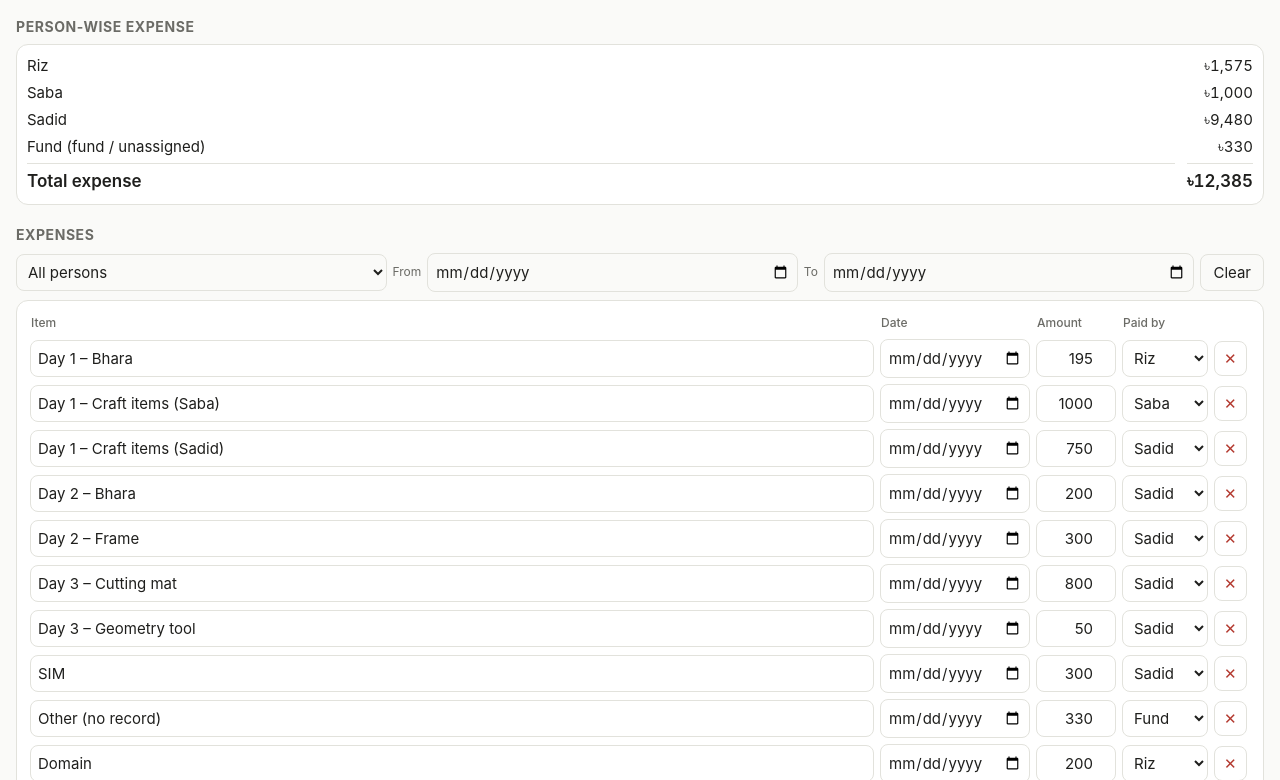
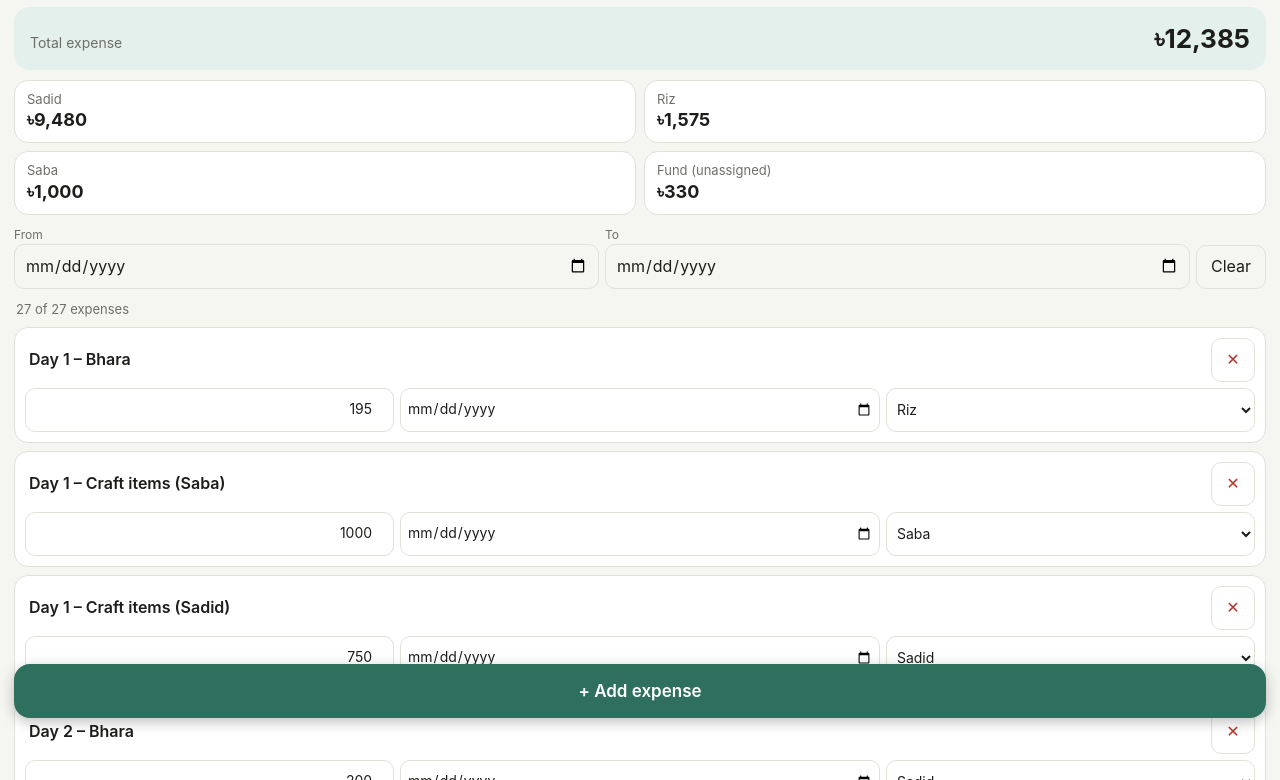
Before and after one commit to riz1h/P, a plain HTML site: page index.html in a window 1280 px wide. Shown: the part 70-850 px from the top of the page. Drawn offline with Linux system fonts and the light colour scheme.

Commit message:
Add files via upload

```diff
--- a/index.html
+++ b/index.html
@@ -3,104 +3,112 @@
 <head>
 <meta charset="utf-8">
 <meta name="viewport" content="width=device-width, initial-scale=1, viewport-fit=cover">
-<title>Expense Overview</title>
+<title>Pazora Expense Overview</title>
 <style>
-:root{--bg:#fafaf8;--card:#fff;--text:#1f1f1d;--mute:#6b6b66;--line:#e2e2dc;--acc:#2f6f5e;--bad:#b3392f;box-sizing:border-box;padding-top:env(safe-area-inset-top,0px);padding-bottom:env(safe-area-inset-bottom,0px);color-scheme:light}
-@media (prefers-color-scheme:dark){:root:not([data-theme="light"]){--bg:#171716;--card:#222221;--text:#ececE8;--mute:#9a9a94;--line:#3a3a37;--acc:#6fc2aa;--bad:#ef8a80;color-scheme:dark}}
-:root[data-theme="dark"]{--bg:#171716;--card:#222221;--text:#ececE8;--mute:#9a9a94;--line:#3a3a37;--acc:#6fc2aa;--bad:#ef8a80;color-scheme:dark}
-html{scroll-padding-top:env(safe-area-inset-top,0px)}
-body{margin:0;background:var(--bg);color:var(--text);font:15px/1.4 -apple-system,system-ui,"Segoe UI",sans-serif;padding:16px}
-h1{font-size:20px;margin:0 0 12px}
-h2{font-size:14px;margin:20px 0 8px;color:var(--mute);text-transform:uppercase;letter-spacing:.04em}
-.card{background:var(--card);border:1px solid var(--line);border-radius:12px;padding:10px;overflow-x:auto}
-table{width:100%;border-collapse:collapse;min-width:500px}
-th{font-size:12px;color:var(--mute);text-align:left;font-weight:500;padding:4px}
-td{padding:3px}
-input,select{width:100%;box-sizing:border-box;font:inherit;color:var(--text);background:transparent;border:1px solid var(--line);border-radius:8px;padding:7px}
-input.n{text-align:right}
-button{font:inherit;color:var(--text);background:transparent;border:1px solid var(--line);border-radius:8px;padding:7px 12px}
-button.add{margin-top:8px;color:var(--acc);border-color:var(--acc)}
-button.x{color:var(--bad);padding:6px 9px}
-.sum{display:grid;grid-template-columns:1fr auto;gap:6px 12px}
-.sum div:nth-child(even){text-align:right;font-variant-numeric:tabular-nums}
-.big{font-weight:600;font-size:17px;border-top:1px solid var(--line);padding-top:6px}
-.neg{color:var(--bad)}.pos{color:var(--acc)}
-.filters{display:flex;gap:6px;flex-wrap:wrap;align-items:center;margin-bottom:8px}.filters select,.filters input{width:auto;flex:1;min-width:120px}.filters span{font-size:12px;color:var(--mute)}
+:root{--bg:#f5f5f2;--card:#fff;--text:#1d1d1b;--mute:#6f6f69;--line:#e1e1da;--acc:#2f6f5e;--accbg:#e3f0eb;--onacc:#fff;--bad:#b3392f;box-sizing:border-box;padding-top:env(safe-area-inset-top,0px);color-scheme:light}
+@media (prefers-color-scheme:dark){:root:not([data-theme="light"]){--bg:#121211;--card:#1e1e1d;--text:#ececE8;--mute:#9a9a94;--line:#333330;--acc:#6fc2aa;--accbg:#223a33;--onacc:#0d1f1a;--bad:#ef8a80;color-scheme:dark}}
+:root[data-theme="dark"]{--bg:#121211;--card:#1e1e1d;--text:#ececE8;--mute:#9a9a94;--line:#333330;--acc:#6fc2aa;--accbg:#223a33;--onacc:#0d1f1a;--bad:#ef8a80;color-scheme:dark}
+*{box-sizing:border-box}
+html{scroll-padding-top:env(safe-area-inset-top,0px);-webkit-text-size-adjust:100%}
+body{margin:0;background:var(--bg);color:var(--text);font:16px/1.35 -apple-system,system-ui,"Segoe UI",Roboto,sans-serif;padding:14px 14px calc(92px + env(safe-area-inset-bottom,0px))}
+h1{font-size:21px;margin:4px 0 2px}
+#st{font-size:12px;color:var(--mute);margin-bottom:12px}
+.total{display:flex;justify-content:space-between;align-items:baseline;background:var(--accbg);border-radius:16px;padding:14px 16px;margin-bottom:10px}
+.total span{color:var(--mute);font-size:14px}.total b{font-size:26px}
+.tiles{display:grid;grid-template-columns:1fr 1fr;gap:8px;margin-bottom:12px}
+.tile{background:var(--card);border:1.5px solid var(--line);border-radius:14px;padding:10px 12px;text-align:left;color:var(--text);font:inherit;min-height:56px}
+.tile.on{border-color:var(--acc);background:var(--accbg)}
+.tile span{display:block;font-size:13px;color:var(--mute)}.tile b{font-size:18px}
+.dates{display:grid;grid-template-columns:minmax(0,1fr) minmax(0,1fr) auto;gap:6px;align-items:end;margin-bottom:12px}
+.dates label{font-size:12px;color:var(--mute);display:block}
+input,select{font:inherit;color:var(--text);background:transparent;border:1px solid var(--line);border-radius:10px;padding:10px;min-height:44px;width:100%;min-width:0}
+button{font:inherit}
+.clr{min-height:44px;padding:0 14px;border:1px solid var(--line);border-radius:10px;background:transparent;color:var(--text)}
+.hd{display:flex;justify-content:space-between;font-size:13px;color:var(--mute);margin:4px 2px 8px}
+.row{background:var(--card);border:1px solid var(--line);border-radius:14px;padding:10px;margin-bottom:8px}
+.r1{display:flex;gap:8px;align-items:center}
+.name{font-weight:600;border:none;padding:6px 4px;background:transparent}
+.del{flex:none;min-width:44px;min-height:44px;border:1px solid var(--line);background:transparent;color:var(--bad);border-radius:10px;font-size:16px}
+.del.on{background:var(--bad);color:var(--card);border-color:var(--bad);font-size:13px;padding:0 10px}
+.r2{display:grid;grid-template-columns:1fr 1.3fr 1fr;gap:6px;margin-top:6px}
+.r2 input,.r2 select{font-size:14px;padding:8px 6px}
+.amt{text-align:right}
+.empty{text-align:center;color:var(--mute);padding:24px}
+.fab{position:fixed;left:14px;right:14px;bottom:calc(12px + env(safe-area-inset-bottom,0px));min-height:54px;border:none;border-radius:16px;background:var(--acc);color:var(--onacc);font-size:17px;font-weight:600;box-shadow:0 4px 14px rgba(0,0,0,.25)}
 </style>
 </head>
 <body>
-<h1>Pazora Expense Overview (৳)</h1>
-<div id="st" style="font-size:12px;color:var(--mute);margin:-6px 0 8px">Loading…</div>
-
-<h2>Person-wise expense</h2>
-<div class="card"><div class="sum" id="sum"></div></div>
-
-<div id="cb" hidden></div>
-
-<h2>Expenses</h2>
-<div class="filters"><select id="fp" onchange="fp=this.value;render()"></select><span>From</span><input type="date" id="f1" onchange="f1=this.value;render()"><span>To</span><input type="date" id="f2" onchange="f2=this.value;render()"><button onclick="clearF()">Clear</button></div>
-<div class="card">
-<table><thead><tr><th>Item</th><th style="width:128px">Date</th><th style="width:78px">Amount</th><th style="width:84px">Paid by</th><th style="width:34px"></th></tr></thead><tbody id="eb"></tbody></table>
-<button class="add" onclick="addE()">+ Add expense</button>
+<h1>Pazora Expense Overview</h1>
+<div id="st">Loading…</div>
+<div class="total"><span id="tl">Total expense</span><b id="tot"></b></div>
+<div class="tiles" id="tiles"></div>
+<div class="dates">
+<div><label for="f1">From</label><input type="date" id="f1"></div>
+<div><label for="f2">To</label><input type="date" id="f2"></div>
+<button class="clr" id="clr">Clear</button>
 </div>
-
+<div class="hd"><span id="cnt"></span><span id="lt"></span></div>
+<div id="list"></div>
+<button class="fab" id="add">+ Add expense</button>
 <script>
 var contrib=[["Riz", 840], ["Saba", 1000], ["Sadid", 5555]];
 var exp=[["Day 1 – Bhara", 195, "Riz"], ["Day 1 – Craft items (Saba)", 1000, "Saba"], ["Day 1 – Craft items (Sadid)", 750, "Sadid"], ["Day 2 – Bhara", 200, "Sadid"], ["Day 2 – Frame", 300, "Sadid"], ["Day 3 – Cutting mat", 800, "Sadid"], ["Day 3 – Geometry tool", 50, "Sadid"], ["SIM", 300, "Sadid"], ["Other (no record)", 330, "Fund"], ["Domain", 200, "Riz"], ["Printing (Riz part)", 200, "Riz"], ["Printing (rest)", 500, "Sadid"], ["Saturday bhara (Riz)", 80, "Riz"], ["Saturday bhara (rest)", 310, "Sadid"], ["Bubble wrap", 400, "Riz"], ["Pizza box advance", 500, "Riz"], ["Ad Run meta", 600, "Sadid", "2026-11-15"], ["Bhara", 200, "Sadid", "2026-11-15"], ["Paper", 150, "Sadid", "2026-11-15"], ["Cutting", 20, "Sadid", "2026-11-15"], ["First print", 510, "Sadid", "2026-11-15"], ["2nd print", 400, "Sadid", "2026-11-15"], ["Printing", 430, "Sadid", "2026-11-15"], ["Vinyl", 3460, "Sadid", "2026-11-15"], ["Glue", 250, "Sadid", "2026-11-17"], ["Bhara", 50, "Sadid", "2026-11-17"], ["Spray paint", 200, "Sadid", "2026-11-17"]];
-var fp="",f1="",f2="";
-function matchD(e){return (!f1||(e[3]&&e[3]>=f1))&&(!f2||(e[3]&&e[3]<=f2))}
-function match(e){return (!fp||e[2]===fp)&&(!f1||(e[3]&&e[3]>=f1))&&(!f2||(e[3]&&e[3]<=f2))}
-function clearF(){fp=f1=f2="";document.getElementById("f1").value="";document.getElementById("f2").value="";render()}
-function fmt(n){return "৳"+Number(n).toLocaleString("en-US")}
-function sumBy(f){return exp.filter(f).reduce(function(a,e){return a+e[1]},0)}
+var fp="",f1="",f2="",pend=-1,ref=null,busy=false,lastEdit=0,tm=null,KEY="pazora-expense-v2";
+function $(id){return document.getElementById(id)}
+function fmt(n){return "\u09f3"+Number(n).toLocaleString("en-US")}
+function esc(s){return String(s).replace(/&/g,"&amp;").replace(/"/g,"&quot;").replace(/</g,"&lt;")}
+function today(){var d=new Date(),p=function(n){return (n<10?"0":"")+n};return d.getFullYear()+"-"+p(d.getMonth()+1)+"-"+p(d.getDate())}
+function inRange(e){return (!f1||(e[3]&&e[3]>=f1))&&(!f2||(e[3]&&e[3]<=f2))}
+function payers(){var a=["Fund"];contrib.forEach(function(c){if(a.indexOf(c[0])<0)a.push(c[0])});exp.forEach(function(e){if(a.indexOf(e[2])<0)a.push(e[2])});return a}
+function st(t){$("st").textContent=t}
+function summary(){
+var tot={},sum=0;exp.forEach(function(e){if(inRange(e)){tot[e[2]]=(tot[e[2]]||0)+e[1];sum+=e[1]}});
+$("tot").textContent=fmt(sum);$("tl").textContent=(f1||f2)?"Total (date range)":"Total expense";
+$("tiles").innerHTML=Object.keys(tot).sort(function(a,b){return tot[b]-tot[a]}).map(function(p){return '<button class="tile'+(p===fp?' on':'')+'" data-p="'+esc(p)+'"><span>'+esc(p==="Fund"?"Fund (unassigned)":p)+'</span><b>'+fmt(tot[p])+'</b></button>'}).join("")}
 function render(){
-var cb=document.getElementById("cb"),eb=document.getElementById("eb");
-cb.innerHTML="";eb.innerHTML="";
-contrib.forEach(function(c,i){
-var tr=document.createElement("tr");
-tr.innerHTML='<td><input value="'+c[0]+'"></td><td><input class="n" type="number" inputmode="numeric" value="'+c[1]+'"></td><td><button class="x">✕</button></td>';
-var ins=tr.querySelectorAll("input");
-ins[0].onchange=function(){c[0]=ins[0].value;render()};
-ins[1].onchange=function(){c[1]=+ins[1].value||0;sumup()};
-tr.querySelector("button").onclick=function(){contrib.splice(i,1);render()};
-cb.appendChild(tr)});
-var payers=["Fund"].concat(contrib.map(function(c){return c[0]}));
-var fpEl=document.getElementById("fp"),allP=payers.slice();
-exp.forEach(function(e){if(allP.indexOf(e[2])<0)allP.push(e[2])});
-fpEl.innerHTML='<option value="">All persons</option>'+allP.map(function(p){return '<option'+(p===fp?' selected':'')+'>'+p+'</option>'}).join("");
+summary();
+var ps=payers(),h="",n=0,s=0;
 exp.forEach(function(e,i){
-if(!match(e))return;
-var tr=document.createElement("tr");
-var opts=payers.slice();if(opts.indexOf(e[2])<0)opts.push(e[2]);
-tr.innerHTML='<td><input data-i="'+i+'" data-f="0" value="'+e[0]+'"></td><td><input data-i="'+i+'" data-f="1" type="date" value="'+(e[3]||'')+'"></td><td><input data-i="'+i+'" data-f="2" class="n" type="number" inputmode="numeric" value="'+e[1]+'"></td><td><select data-i="'+i+'" data-f="3">'+opts.map(function(p){return '<option'+(p===e[2]?' selected':'')+'>'+p+'</option>'}).join("")+'</select></td><td><button class="x">✕</button></td>';
-var ins=tr.querySelectorAll("input"),sel=tr.querySelector("select");
-tr.querySelector("button").onclick=function(){exp.splice(i,1);render()};
-eb.appendChild(tr)});
-sumup()}
-function sumup(){
-var names={};
-exp.forEach(function(e){if(matchD(e))names[e[2]]=(names[e[2]]||0)+e[1]});
-var h='';
-Object.keys(names).forEach(function(k){h+='<div>'+k+(k==='Fund'?' (fund / unassigned)':'')+'</div><div>'+fmt(names[k])+'</div>'});
-h+='<div class="big">'+((f1||f2)?'Total (date range)':'Total expense')+'</div><div class="big">'+fmt(sumBy(matchD))+'</div>';
-document.getElementById("sum").innerHTML=h}
-function addC(){contrib.push(["Name",0]);render()}
-function today(){var d=new Date(),p=function(n){return (n<10?'0':'')+n};return d.getFullYear()+'-'+p(d.getMonth()+1)+'-'+p(d.getDate())}
-function addE(){exp.push(["New item",0,fp||"Fund",today()]);f1=f2="";document.getElementById("f1").value="";document.getElementById("f2").value="";render();var r=document.querySelectorAll("#eb tr");if(r.length){var l=r[r.length-1];l.scrollIntoView({block:"center"});var inp=l.querySelector("input");inp.focus();inp.select()}}
-function applyF(t){var i=t.getAttribute("data-i"),f=t.getAttribute("data-f");if(i===null||!exp[i])return null;
-if(f==="0")exp[i][0]=t.value;else if(f==="1")exp[i][3]=t.value;else if(f==="2")exp[i][1]=+t.value||0;else if(f==="3"){exp[i][2]=t.value;st("Changed: "+exp[i][0]+" → "+t.value)}return f}
-document.getElementById("eb").addEventListener("input",function(ev){if(applyF(ev.target)==="2")sumup()});
-document.getElementById("eb").addEventListener("change",function(ev){var f=applyF(ev.target);if(f==="1"||f==="3")render();else if(f==="2")sumup()});
-var KEY="pazora-expense-v1";
-function st(t){var el=document.getElementById("st");if(el)el.textContent=t}
-var tm=null;
-function save(){try{localStorage.setItem(KEY,JSON.stringify({contrib:contrib,exp:exp}));st("Saved on this device "+new Date().toLocaleTimeString())}catch(er){st("Could not save on this device")}}
-function sched(){clearTimeout(tm);tm=setTimeout(save,400)}
-document.addEventListener('change',sched);document.addEventListener('input',sched);
-document.addEventListener('click',function(e){if(e.target.tagName==='BUTTON')sched()});
-try{var s=JSON.parse(localStorage.getItem(KEY)||"null");if(s&&s.contrib&&s.exp){contrib=s.contrib;exp=s.exp}}catch(er){}
-st("Data is saved on this device only");
+if(fp&&e[2]!==fp)return;if(!inRange(e))return;n++;s+=e[1];
+h+='<div class="row"><div class="r1"><input class="name" data-i="'+i+'" data-f="0" placeholder="Item name" value="'+esc(e[0])+'"><button class="del'+(pend===i?' on':'')+'" data-del="'+i+'">'+(pend===i?'Delete?':'\u2715')+'</button></div>'+
+'<div class="r2"><input class="amt" data-i="'+i+'" data-f="2" type="number" inputmode="numeric" placeholder="0" value="'+e[1]+'"><input data-i="'+i+'" data-f="1" type="date" value="'+esc(e[3]||"")+'"><select data-i="'+i+'" data-f="3">'+ps.map(function(p){return '<option'+(p===e[2]?' selected':'')+'>'+esc(p)+'</option>'}).join("")+'</select></div></div>'});
+$("list").innerHTML=h||'<div class="empty">No expenses match</div>';
+$("cnt").textContent=n+" of "+exp.length+" expenses"+(fp?" \u00b7 "+fp:"");
+$("lt").textContent=fp?fmt(s):""}
+function applyF(t){var i=t.getAttribute("data-i"),f=t.getAttribute("data-f");if(i===null||f===null||!exp[i])return null;
+if(f==="0")exp[i][0]=t.value;else if(f==="1")exp[i][3]=t.value;else if(f==="2")exp[i][1]=+t.value||0;else exp[i][2]=t.value;
+sched();return f}
+function save(){
+try{localStorage.setItem(KEY,JSON.stringify({contrib:contrib,exp:exp}))}catch(er){}
+if(!ref){busy=false;st("Saved on this device "+new Date().toLocaleTimeString());return}
+busy=true;st("Saving\u2026");
+ref.set({contrib:contrib,exp:exp}).then(function(){busy=false;st("Synced "+new Date().toLocaleTimeString())},function(er){busy=false;st("Save failed: "+((er&&(er.code||er.message))||er))})}
+function sched(){lastEdit=Date.now();if(ref)busy=true;clearTimeout(tm);tm=setTimeout(save,400)}
+$("list").addEventListener("input",function(ev){var f=applyF(ev.target);if(f==="2")summary()});
+$("list").addEventListener("change",function(ev){var f=applyF(ev.target);if(f==="1"||f==="3")render()});
+$("list").addEventListener("click",function(ev){var b=ev.target.closest("[data-del]");if(!b)return;var i=+b.getAttribute("data-del");
+if(pend===i){exp.splice(i,1);pend=-1;sched()}else pend=i;render()});
+$("tiles").addEventListener("click",function(ev){var b=ev.target.closest("[data-p]");if(!b)return;var p=b.getAttribute("data-p");fp=(fp===p?"":p);pend=-1;render()});
+$("f1").addEventListener("change",function(){f1=this.value;render()});
+$("f2").addEventListener("change",function(){f2=this.value;render()});
+$("clr").addEventListener("click",function(){fp=f1=f2="";$("f1").value="";$("f2").value="";render()});
+$("add").addEventListener("click",function(){exp.push(["",0,fp||"Fund",today()]);f1=f2="";$("f1").value="";$("f2").value="";pend=-1;render();sched();
+var l=$("list").lastElementChild;if(l){l.scrollIntoView({block:"center"});var i=l.querySelector("input");if(i)i.focus()}});
+function fallback(){try{var s=JSON.parse(localStorage.getItem(KEY)||"null");if(s&&s.contrib&&s.exp){contrib=s.contrib;exp=s.exp}}catch(er){}st("Data is saved on this device only");render()}
 render();
+(function(){var p=null;try{p=claude.use("db")}catch(er){p=null}
+if(!p||!p.then){fallback();return}
+p.then(function(db){
+if(!db){fallback();return}
+ref=db.doc("ledger/main");st("Live \u00b7 synced");
+ref.onSnapshot(function(s){
+if(!s.exists)return;var d=s.data();if(!d||!d.contrib||!d.exp)return;
+if(JSON.stringify(d.contrib)===JSON.stringify(contrib)&&JSON.stringify(d.exp)===JSON.stringify(exp))return;
+if(busy||Date.now()-lastEdit<4000)return;
+var a=document.activeElement;if(a&&(a.tagName==="INPUT"||a.tagName==="SELECT"))return;
+contrib=d.contrib;exp=d.exp;render()
+},function(er){st("Sync error: "+((er&&(er.code||er.message))||er))})
+}).catch(function(){fallback()})})();
 </script>
 </body>
 </html>
```
